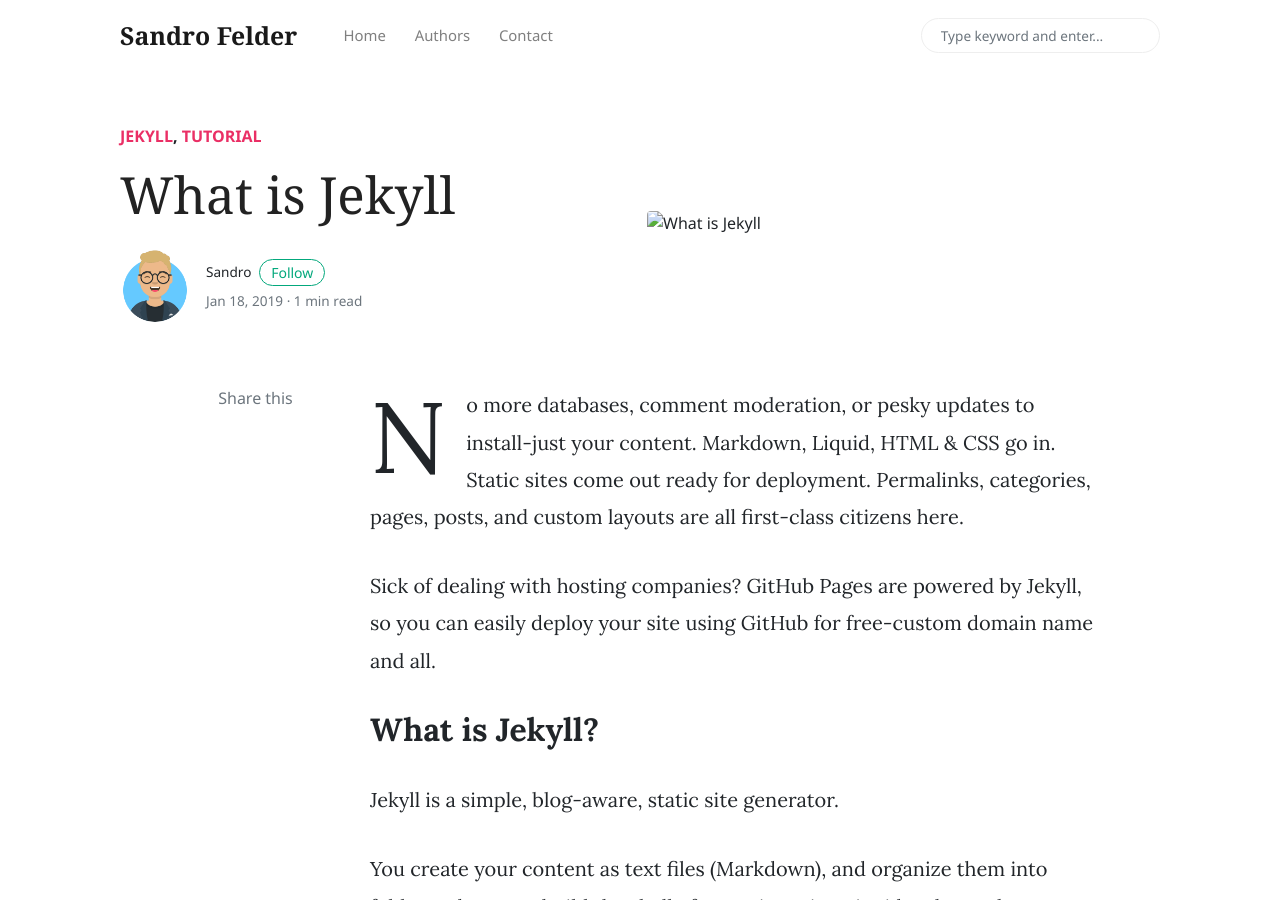
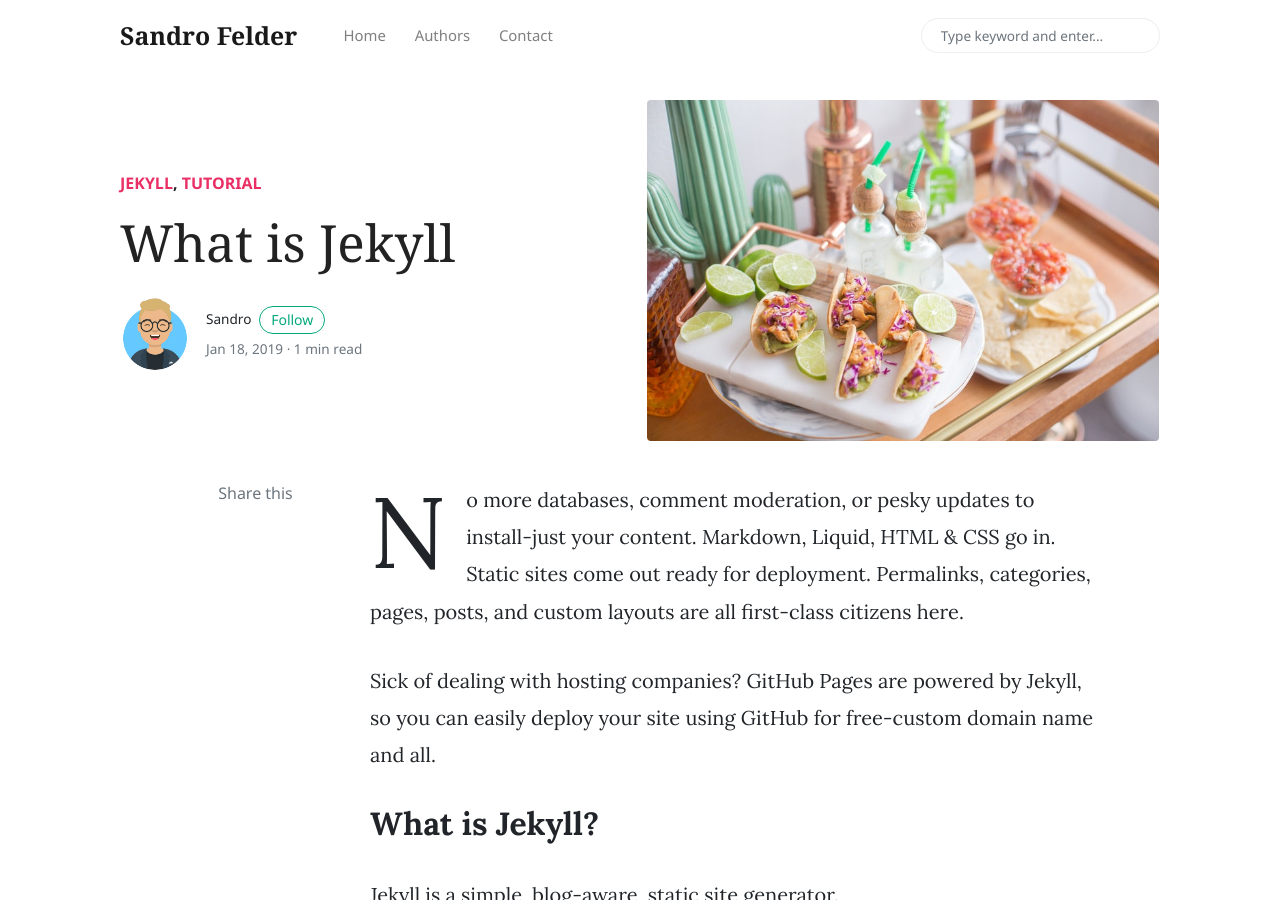
Before and after one commit to saendu/jekyll, a Jekyll site: the page built from _posts/2019-01-18-customer-service.md, in a window 1280 px wide and 900 px high. Built offline with Jekyll 4.4.1, drawn with Linux system fonts in a browser that asks for light colours; nearby versions of some CDN libraries; comment, search, counter and statistics services are not loaded.

Commit message:
add baseurl

```diff
--- a/_layouts/post.html
+++ b/_layouts/post.html
@@ -26,7 +26,7 @@
 				</div>
                 {% if page.image %}
 				<div class="col-md-6 pr-0 align-self-center">
-					<img class="rounded" src="{{ page.image }}" alt="{{ page.title }}">
+					<img class="rounded" src="{{site.baseurl}}/{{ page.image }}" alt="{{ page.title }}">
 				</div>
                 {% endif %}
 			</div>
```
